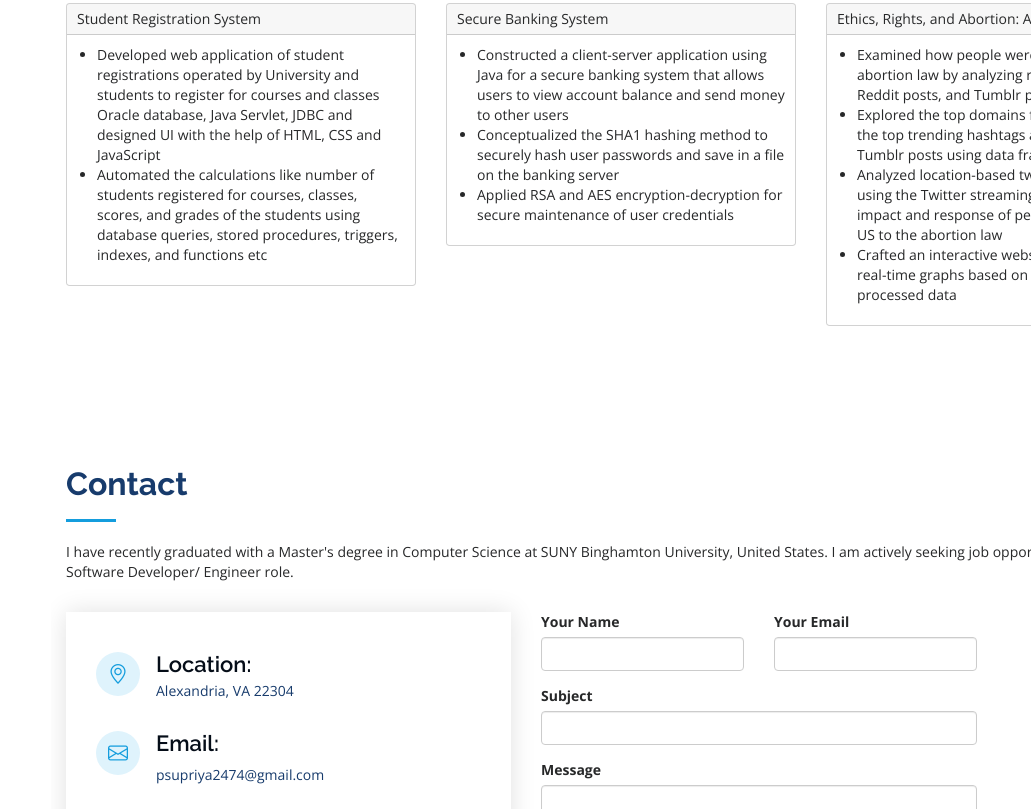
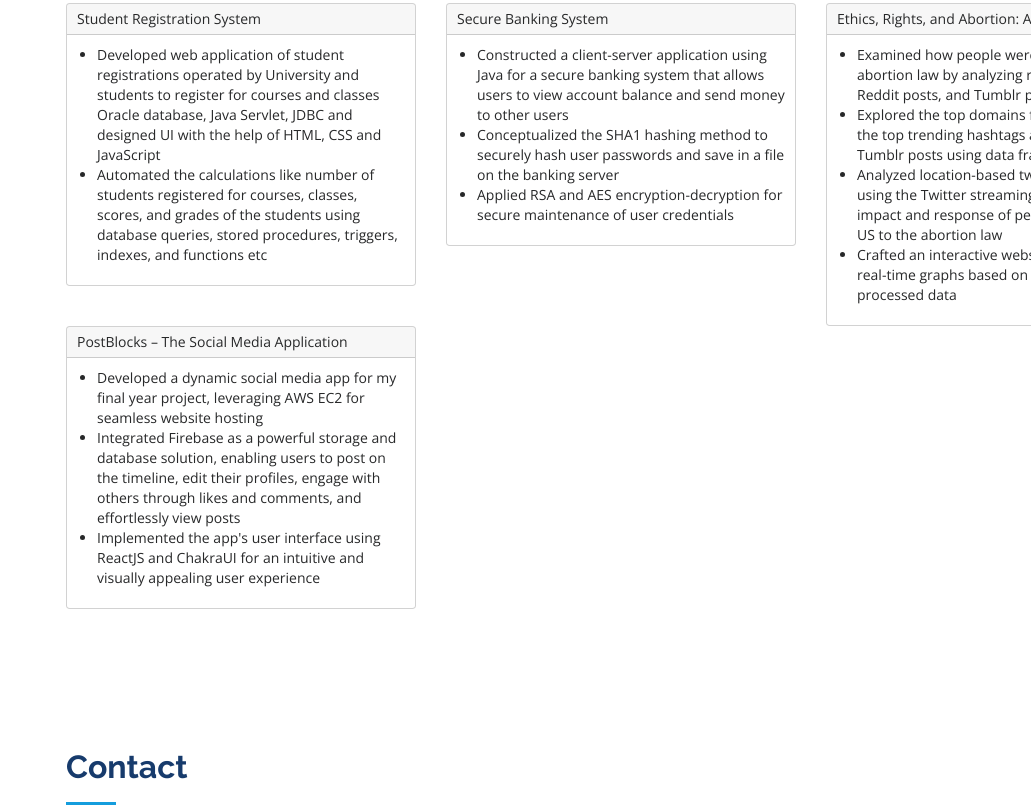
Before and after one commit to priyu-22/priyu-22.github.io, a plain HTML site: page index.html in a window 1280 px wide. Shown: the part 4948-5757 px from the top of the page, without its empty margins (249-1280 px from the left). Drawn offline with nearby package versions, Linux system fonts and the light colour scheme.

Commit message:
Added new project

```diff
--- a/index.html
+++ b/index.html
@@ -402,6 +402,20 @@ As a skilled software developer with over 3 years of experience and a master's d
               </div>
             </div>
           </div>
+	<div class="col-lg-4 col-md-6 portfolio-item">
+            <div class="portfolio-wrap">
+              <div class="card">
+              	<div class="card-header">PostBlocks – The Social Media Application</div>
+				<div class="card-body">
+					<ul>
+						<li>Developed a dynamic social media app for my final year project, leveraging AWS EC2 for seamless website hosting</li>
+						<li>Integrated Firebase as a powerful storage and database solution, enabling users to post on the timeline, edit their profiles, engage with others through likes and comments, and effortlessly view posts</li>
+						<li>Implemented the app's user interface using ReactJS and ChakraUI for an intuitive and visually appealing user experience</li>
+					</ul>
+				</div>
+              </div>
+            </div>
+          </div>
         </div>
 
       </div>
```
